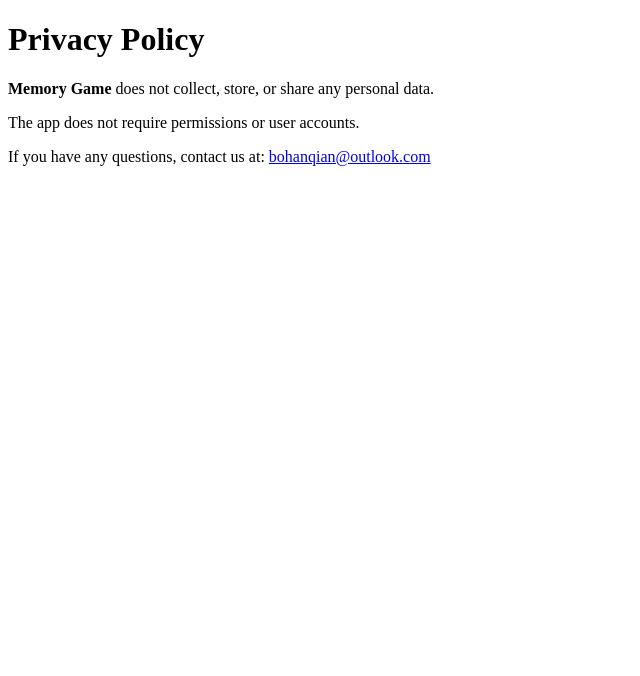
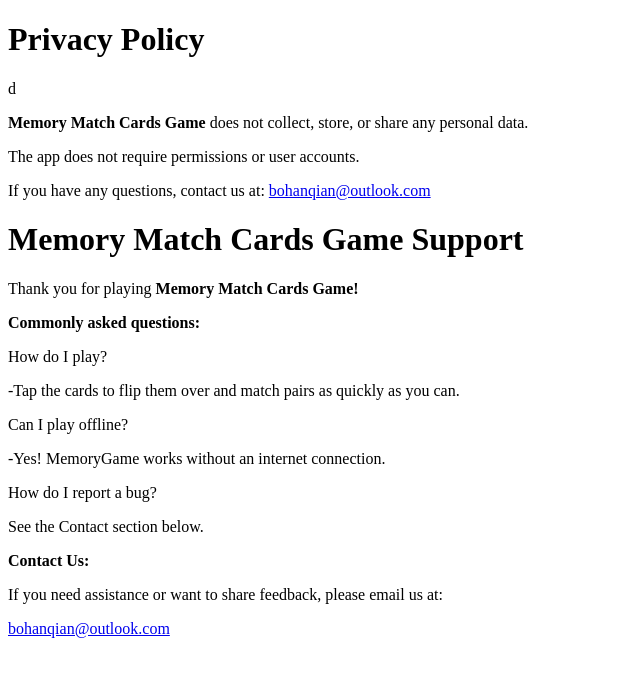
Before and after one commit to TheIronMiner821/memory-game-privacy, a plain HTML site: page index.html in a window 1280 px wide. Shown: the whole page, without its empty margins (0-640 px from the left). Drawn offline with Linux system fonts and the light colour scheme.

Commit message:
add support

```diff
--- a/index.html
+++ b/index.html
@@ -2,12 +2,24 @@
 <html>
 <head>
   <meta charset="UTF-8">
-  <title>Privacy Policy - Memory Game</title>
+  <title>Privacy Policy - Memory Match Cards Game</title>
 </head>
 <body>
-  <h1>Privacy Policy</h1>
-  <p><strong>Memory Game</strong> does not collect, store, or share any personal data.</p>
+  <h1>Privacy Policy</h1>d
+  <p><strong>Memory Match Cards Game</strong> does not collect, store, or share any personal data.</p>
   <p>The app does not require permissions or user accounts.</p>
   <p>If you have any questions, contact us at: <a href="mailto:bohanqian@outlook.com">bohanqian@outlook.com</a></p>
+    <h1>Memory Match Cards Game Support</h1>
+  <p>Thank you for playing <strong>Memory Match Cards Game!</strong></p>
+  <p><strong>Commonly asked questions:</strong></p>
+  <p>How do I play?</p>
+  <p>-Tap the cards to flip them over and match pairs as quickly as you can.</p>
+  <p>Can I play offline?</p>
+  <p>-Yes! MemoryGame works without an internet connection.</p>
+  <p>How do I report a bug?</p>
+  <p>See the Contact section below.</p>
+  <p><strong>Contact Us:</strong></p>
+  <p>If you need assistance or want to share feedback, please email us at:</p>
+  <p><a href="mailto:bohanqian@outlook.com">bohanqian@outlook.com</a></p>
 </body>
 </html>
```
